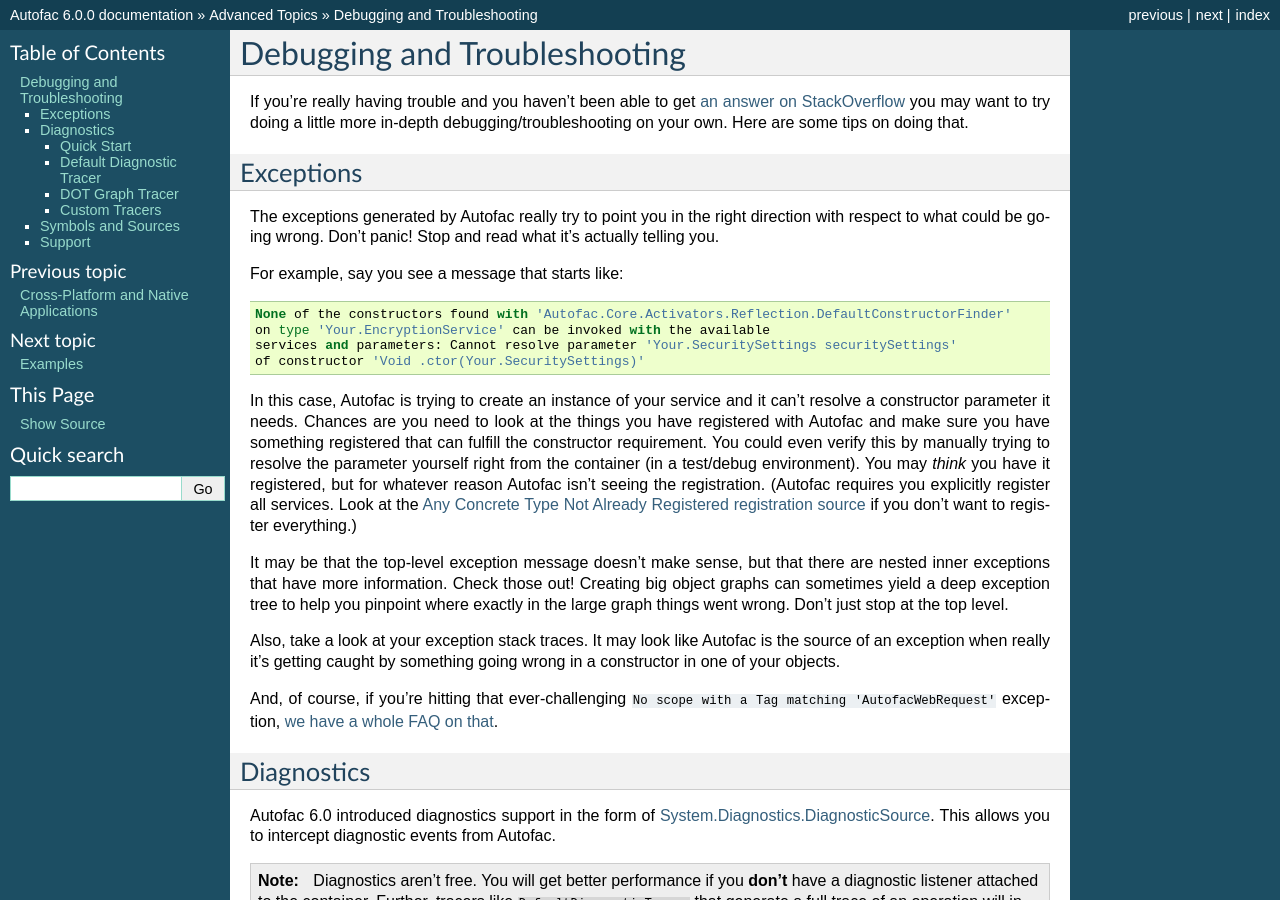
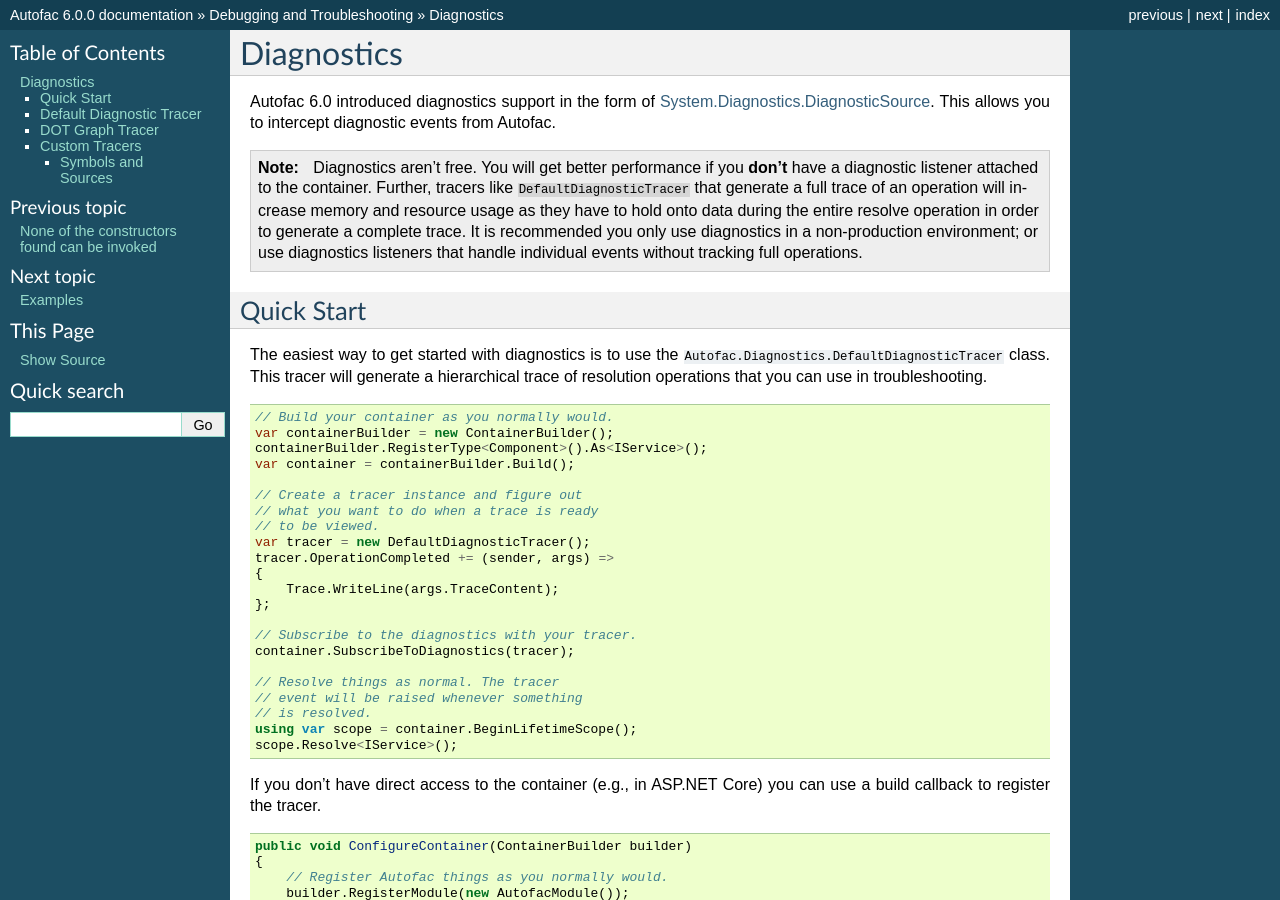
Before and after one commit to autofac/Documentation, a Sphinx documentation site: the page built from docs/troubleshooting/diagnostics.rst, in a window 1280 px wide and 900 px high. Built offline with Sphinx 7.4.7, drawn with Linux system fonts in a browser that asks for light colours; some of the changed text lies outside the part shown.

Commit message:
Start reorg for exception docs section.

```diff
--- a/docs/advanced/index.rst
+++ b/docs/advanced/index.rst
@@ -20,4 +20,3 @@
     aggregate-services.rst
     interceptors.rst
     cross-platform-apps.rst
-    debugging.rst
--- a/docs/faq/index.rst
+++ b/docs/faq/index.rst
@@ -4,7 +4,6 @@
 
 .. toctree::
 
-    exceptions/dependency-resolution/index.rst
     per-request-scope.rst
     select-by-context.rst
     instance-per-session.rst
--- a/docs/getting-started/index.rst
+++ b/docs/getting-started/index.rst
@@ -242,7 +242,7 @@
 - You can `ask questions on StackOverflow <https://stackoverflow.com/questions/tagged/autofac>`_.
 - You can `participate in the Autofac Google Group <https://groups.google.com/forum/#forum/autofac>`_.
 - There's an introductory `Autofac tutorial <http://www.codeproject.com/KB/architecture/di-with-autofac.aspx>`_ on CodeProject.
-- We have :doc:`advanced debugging tips <../advanced/debugging>` if you want to dive deep.
+- We have :doc:`advanced debugging tips <../troubleshooting/index>` if you want to dive deep.
 
 Building from Source
 ====================
--- a/docs/index.rst
+++ b/docs/index.rst
@@ -17,6 +17,7 @@
    integration/index.rst
    best-practices/index.rst
    advanced/index.rst
+   troubleshooting/index.rst
    examples/index.rst
    faq/index.rst
    glossary.rst
--- a/docs/lifetime/disposal.rst
+++ b/docs/lifetime/disposal.rst
@@ -100,7 +100,7 @@
   recommend you do so.
 
   If your component only implements ``IAsyncDisposable``, but someone disposes of the scope synchronously,
-  then Autofac will be forced to use a sync-over-async blocking dispose, and will raise a :ref:`diagnostic warning <debugging_diagnostics>`:
+  then Autofac will be forced to use a sync-over-async blocking dispose, and will raise a :doc:`diagnostic warning <../troubleshooting/diagnostics>`:
 
     AUTOFAC: A synchronous Dispose has been attempted, but the tracked object of type 'AsyncComponent' only implements IAsyncDisposable.
     This will result in an inefficient blocking dispose. Consider either implementing IDisposable on 'AsyncComponent' or disposing of the
--- a/docs/advanced/debugging.rst
+++ b/docs/troubleshooting/diagnostics.rst
@@ -1,33 +1,6 @@
-=============================
-Debugging and Troubleshooting
-=============================
-
-If you're really having trouble and you haven't been able to get `an answer on StackOverflow <https://stackoverflow.com/questions/tagged/autofac>`_ you may want to try doing a little more in-depth debugging/troubleshooting on your own. Here are some tips on doing that.
-
-Exceptions
-----------
-
-The exceptions generated by Autofac really try to point you in the right direction with respect to what could be going wrong. Don't panic! Stop and read what it's actually telling you.
-
-For example, say you see a message that starts like::
-
-    None of the constructors found with 'Autofac.Core.Activators.Reflection.DefaultConstructorFinder'
-    on type 'Your.EncryptionService' can be invoked with the available
-    services and parameters: Cannot resolve parameter 'Your.SecuritySettings securitySettings'
-    of constructor 'Void .ctor(Your.SecuritySettings)'
-
-In this case, Autofac is trying to create an instance of your service and it can't resolve a constructor parameter it needs. Chances are you need to look at the things you have registered with Autofac and make sure you have something registered that can fulfill the constructor requirement. You could even verify this by manually trying to resolve the parameter yourself right from the container (in a test/debug environment). You may *think* you have it registered, but for whatever reason Autofac isn't seeing the registration. (Autofac requires you explicitly register all services. Look at the :doc:`Any Concrete Type Not Already Registered registration source <registration-sources>` if you don't want to register everything.)
-
-It may be that the top-level exception message doesn't make sense, but that there are nested inner exceptions that have more information. Check those out! Creating big object graphs can sometimes yield a deep exception tree to help you pinpoint where exactly in the large graph things went wrong. Don't just stop at the top level.
-
-Also, take a look at your exception stack traces. It may look like Autofac is the source of an exception when really it's getting caught by something going wrong in a constructor in one of your objects.
-
-And, of course, if you're hitting that ever-challenging ``No scope with a Tag matching 'AutofacWebRequest'`` exception, :doc:`we have a whole FAQ on that <../faq/per-request-scope>`.
-
-.. _debugging_diagnostics:
-
+===========
 Diagnostics
------------
+===========
 
 Autofac 6.0 introduced diagnostics support in the form of `System.Diagnostics.DiagnosticSource <https://docs.microsoft.com/en-us/dotnet/api/system.diagnostics.diagnosticsource?view=netcore-3.1>`_. This allows you to intercept diagnostic events from Autofac.
 
@@ -141,7 +114,7 @@
     }
     Operation Succeeded; result instance was HelloWorld
 
-As you can see, the trace is very detailed - you can see the :doc:`full middleware pipeline <pipelines>` that the resolve operation went through, you'll see the activator (a delegate, in this case), and you'll see the resulting instance.
+As you can see, the trace is very detailed - you can see the :doc:`full middleware pipeline <../advanced/pipelines>` that the resolve operation went through, you'll see the activator (a delegate, in this case), and you'll see the resulting instance.
 
 This can really help when trying to troubleshoot complex resolve issues, though the amount of information can be overwhelming the more complex the trace gets.
 
@@ -304,7 +277,7 @@
     * Resolve request success / fail
 * Operation success / fail
 
-Middleware may start additional resolve requests; and there's more than one middleware item in the pipeline. You can dig deeper on this in the :doc:`Pipelines <pipelines>` page.
+Middleware may start additional resolve requests; and there's more than one middleware item in the pipeline. You can dig deeper on this in the :doc:`Pipelines <../advanced/pipelines>` page.
 
 If you want to trace an *entire operation* from end to end, similar to the ``DefaultDiagnosticTracer``, you can start with the ``Autofac.Diagnostics.OperationDiagnosticTracerBase<TContent>`` class. This is the class on which the ``DefaultDiagnosticTracer`` is based. It is intentionally wired up to listen to all resolve events, from start to end, and track a full operation at a time. Your best example of this is to `look at the source code for DefaultDiagnosticTracer <https://github.com/autofac/Autofac/blob/dca791ca0dbd1aa1cb0ad821539381df403d6d52/src/Autofac/Diagnostics/DefaultDiagnosticTracer.cs>`_. Given there are a lot of events to handle, there's a lot of data to capture.
 
@@ -436,8 +409,3 @@
       ],
       "version": "0.2.0"
     }
-
-Support
--------
-
-We have a :doc:`whole page outlining how to get support <../support>`.
```
Also changed, not shown: other parts of docs/getting-started/index.rst (+1 -1 lines), docs/faq/exceptions/dependency-resolution/index.rst (deleted, +0 -12 lines), docs/troubleshooting/exceptions/index.rst (added, +12 -0 lines), docs/troubleshooting/index.rst (added, +35 -0 lines), docs/getting-started/gs-nuget.png (renamed from docs/getting-started/gsnuget.png), docs/troubleshooting/exceptions/no-found-constructors-can-be-invoked.rst (renamed from docs/faq/exceptions/dependency-resolution/no-found-constructors-can-be-invoked.rst), docs/troubleshooting/media/DotComplexTrace.png (renamed from docs/advanced/media/DotComplexTrace.png), docs/troubleshooting/media/DotErrorTrace.png (renamed from docs/advanced/media/DotErrorTrace.png), docs/troubleshooting/media/DotSimpleTrace.png (renamed from docs/advanced/media/DotSimpleTrace.png).
